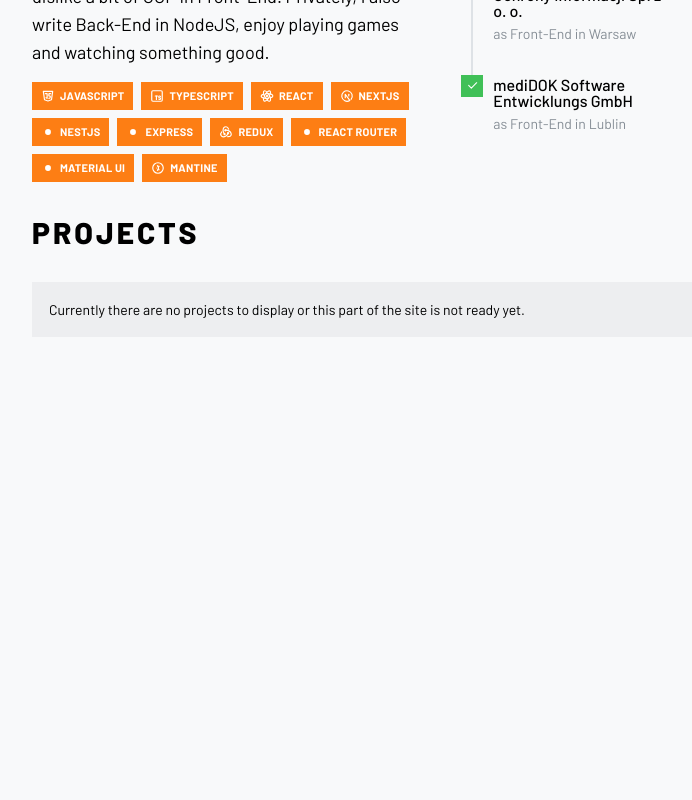
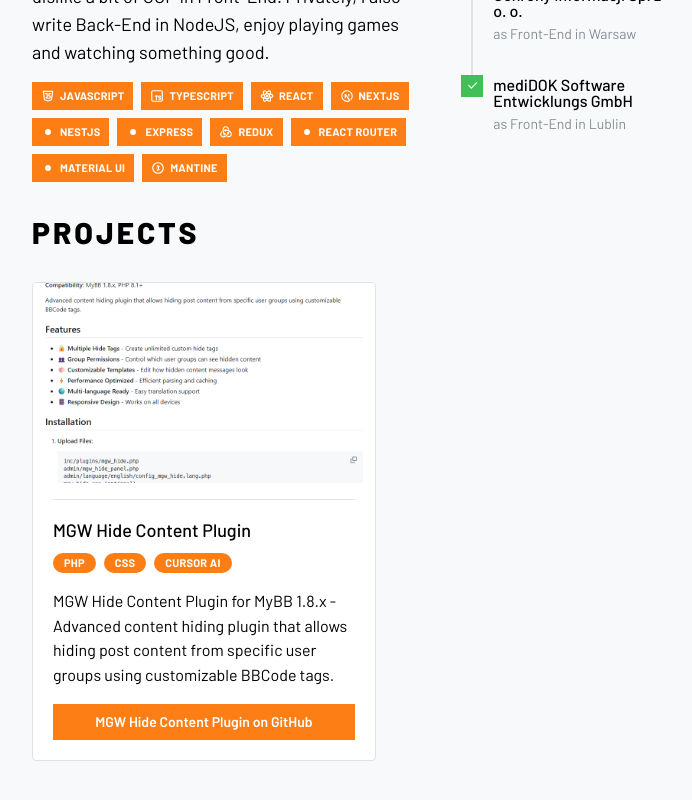
Before and after one commit to jakubwilk/jakubwilk-pl, a React (Vite) app: page / in a window 1280 px wide. Shown: the part 384-1184 px from the top of the page, without its empty margins (256-948 px from the left). Before the commit the page ends 800 px from the top, so only its background shows below. Built offline with nearby package versions, Linux system fonts and the light colour scheme.

Commit message:
Add project to grid

```diff
--- a/public/data/projects.json
+++ b/public/data/projects.json
@@ -1,4 +1,17 @@
 {
-    "projects": [],
-    "total": 0
+    "projects": [
+        {
+            "id": 1,
+            "name": "MGW Hide Content Plugin",
+            "description": "MGW Hide Content Plugin for MyBB 1.8.x - Advanced content hiding plugin that allows hiding post content from specific user groups using customizable BBCode tags.",
+            "image": "/images/mgw-hide-plugin.jpg",
+            "link": "https://github.com/jakubwilk/mgw-hide-plugin",
+            "technologies": [
+                "PHP",
+                "CSS",
+                "Cursor AI"
+            ]
+        }
+    ],
+    "total": 1
 }
--- a/src/components/projects/GridProjects.tsx
+++ b/src/components/projects/GridProjects.tsx
@@ -1,11 +1,16 @@
 import { IProject } from 'models'
+import ItemProject from './ItemProject'
 
 interface IGridProjectsProps {
   projects: IProject[]
 }
 
 export default function GridProjects({ projects }: IGridProjectsProps) {
-  console.log('projects', projects)
-
-  return <div>GridProjects</div>
+  return (
+    <div className='grid grid-cols-1 gap-4 lg:grid-cols-2'>
+      {projects.map((project) => (
+        <ItemProject key={project.id} project={project} />
+      ))}
+    </div>
+  )
 }
--- a/src/components/projects/ItemProject.tsx
+++ b/src/components/projects/ItemProject.tsx
@@ -1,3 +1,47 @@
-export default function ItemProject() {
-  return <div>ItemProject</div>
+import {
+  Badge,
+  Button,
+  Card,
+  CardSection,
+  Divider,
+  Group,
+  Image,
+  Text,
+} from '@mantine/core'
+import { IProject } from 'models'
+
+interface IItemProjectProps {
+  project: IProject
 }
+
+export default function ItemProject({ project }: IItemProjectProps) {
+  return (
+    <Card padding='lg' withBorder>
+      <CardSection>
+        <Image src={project.image} alt={project.name} height={200} />
+      </CardSection>
+      <Divider my='md' />
+      <div className='flex flex-col gap-2 mb-4'>
+        <Text size='lg' fw={500}>
+          {project.name}
+        </Text>
+        <div className='flex flex-wrap gap-2'>
+          {project.technologies.map((technology) => (
+            <Badge key={technology}>{technology}</Badge>
+          ))}
+        </div>
+      </div>
+      <Text>{project.description}</Text>
+      <Button
+        fullWidth
+        radius={0}
+        mt='md'
+        component='a'
+        href={project.link}
+        target='_blank'
+      >
+        {project.name + ' on GitHub'}
+      </Button>
+    </Card>
+  )
+}
```
Also changed, not shown: public/images/mgw-hide-plugin.jpg (added).
